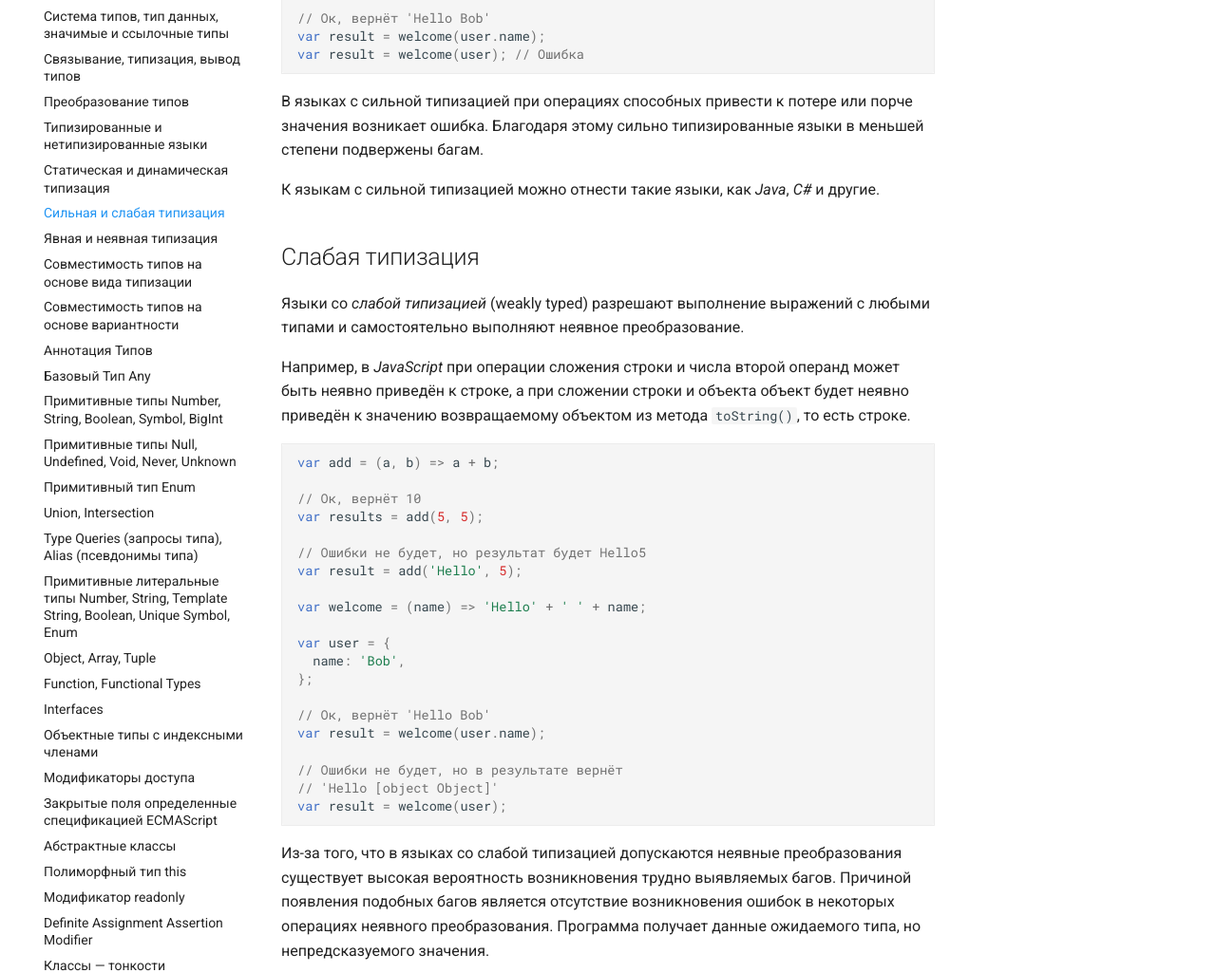
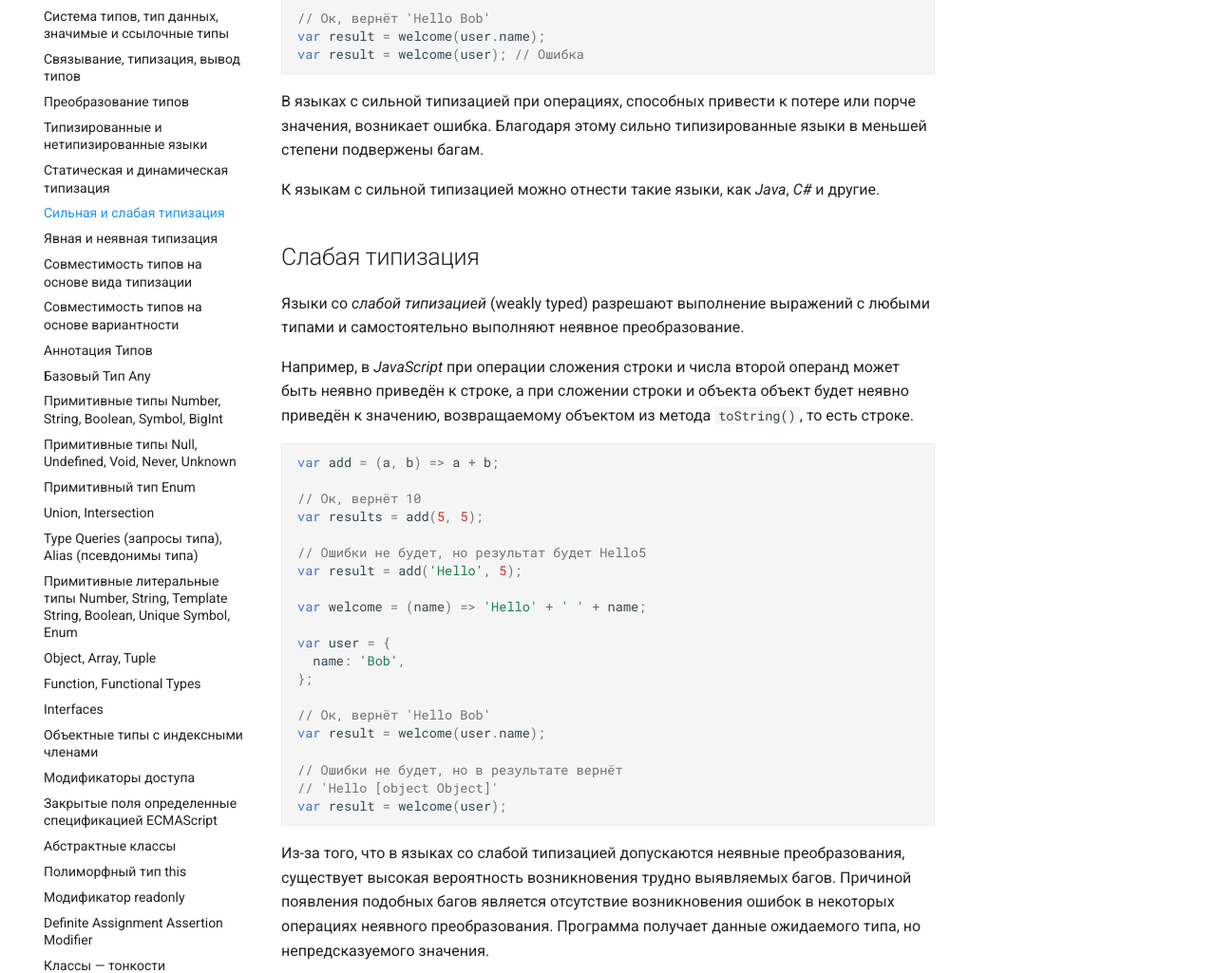
Before and after one commit to xsltdev/scriptdev.ru, an MkDocs documentation site: the page built from docs/guide/007.md, in a window 1280 px wide and 1400 px high, scrolled down 772 px. Shown: the part 163-1188 px from the top of the window at 95% size. Built offline with MkDocs 1.6.1 and Material for MkDocs 9.7.7, drawn with Linux system fonts in a browser that asks for light colours; comment, search, counter and statistics services are not loaded; some of the changed text lies outside the part shown.

Commit message:
edited mistakes

````diff
--- a/docs/guide/007.md
+++ b/docs/guide/007.md
@@ -1,6 +1,6 @@
 # Сильная и слабая типизация
 
-Типизированные языки программирования также разделяются на _сильно_ и _слабо_ типизированные. Очень часто можно услышать их неверные синонимы _строгая_ и _нестрогая_ типизация. Эти синонимы считаются некорректными так как произошли в результате неверного перевода англоязычных терминов _strongly typed_ и _weakly typed_, что дословно переводится как _сильно типизированные_ и _слабо типизированные_.
+Типизированные языки программирования также разделяются на _сильно_ и _слабо_ типизированные. Очень часто можно услышать их неверные синонимы _строгая_ и _нестрогая_ типизация. Эти синонимы считаются некорректными, так как произошли в результате неверного перевода англоязычных терминов _strongly typed_ и _weakly typed_, что дословно переводится как _сильно типизированные_ и _слабо типизированные_.
 
 ## Сильная типизация
 
@@ -31,7 +31,7 @@
 var result = welcome(user); // Ошибка
 ```
 
-В языках с сильной типизацией при операциях способных привести к потере или порче значения возникает ошибка. Благодаря этому сильно типизированные языки в меньшей степени подвержены багам.
+В языках с сильной типизацией при операциях, способных привести к потере или порче значения, возникает ошибка. Благодаря этому сильно типизированные языки в меньшей степени подвержены багам.
 
 К языкам с сильной типизацией можно отнести такие языки, как _Java_, _C#_ и другие.
 
@@ -39,7 +39,7 @@
 
 Языки со _слабой типизацией_ (weakly typed) разрешают выполнение выражений с любыми типами и самостоятельно выполняют неявное преобразование.
 
-Например, в _JavaScript_ при операции сложения строки и числа второй операнд может быть неявно приведён к строке, а при сложении строки и объекта объект будет неявно приведён к значению возвращаемому объектом из метода `toString()`, то есть строке.
+Например, в _JavaScript_ при операции сложения строки и числа второй операнд может быть неявно приведён к строке, а при сложении строки и объекта объект будет неявно приведён к значению, возвращаемому объектом из метода `toString()`, то есть строке.
 
 ```ts
 var add = (a, b) => a + b;
@@ -64,7 +64,7 @@
 var result = welcome(user);
 ```
 
-Из-за того, что в языках со слабой типизацией допускаются неявные преобразования существует высокая вероятность возникновения трудно выявляемых багов. Причиной появления подобных багов является отсутствие возникновения ошибок в некоторых операциях неявного преобразования. Программа получает данные ожидаемого типа, но непредсказуемого значения.
+Из-за того, что в языках со слабой типизацией допускаются неявные преобразования, существует высокая вероятность возникновения трудно выявляемых багов. Причиной появления подобных багов является отсутствие возникновения ошибок в некоторых операциях неявного преобразования. Программа получает данные ожидаемого типа, но непредсказуемого значения.
 
 ```ts
 // Вернёт 55 (string) вместо 10 (number)
````
